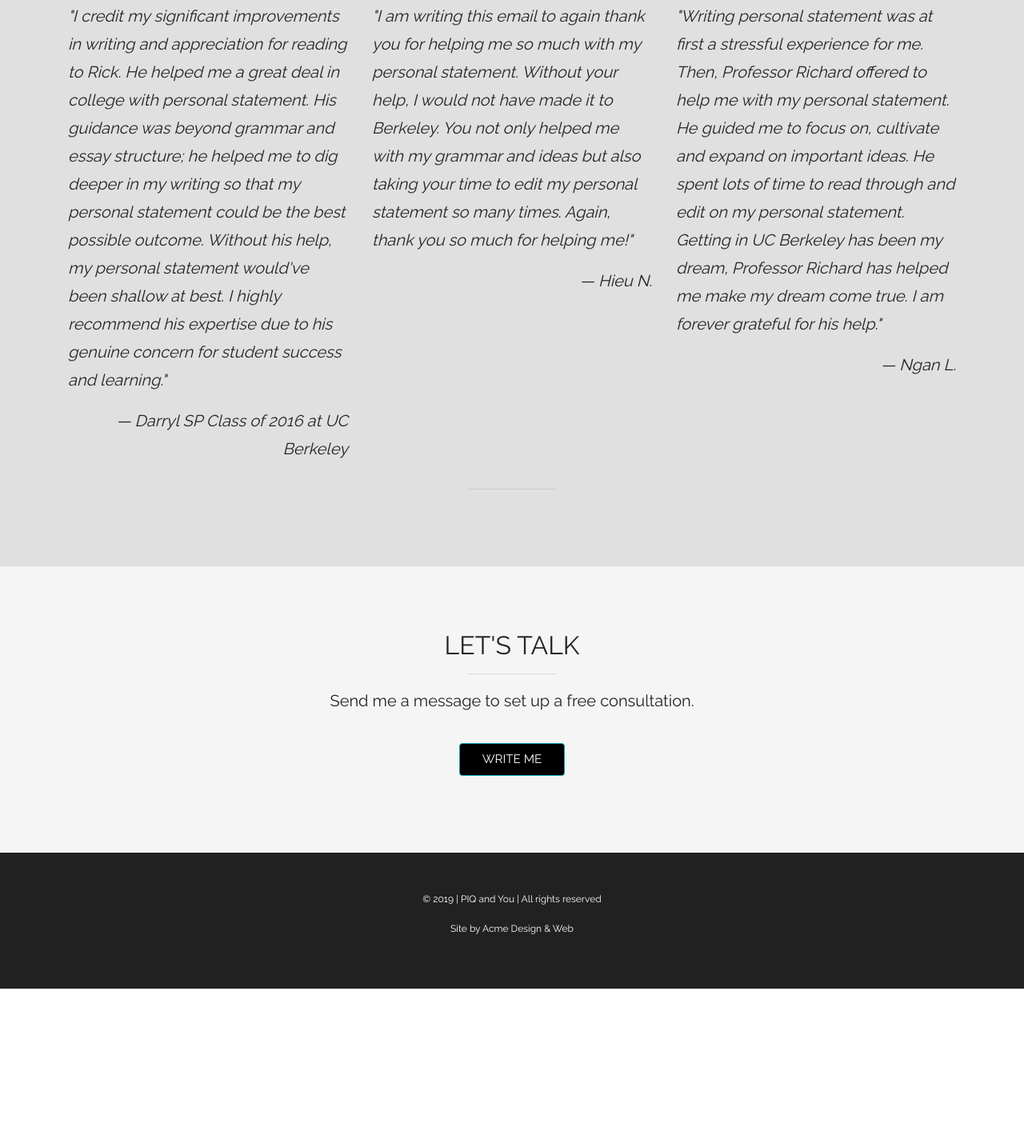
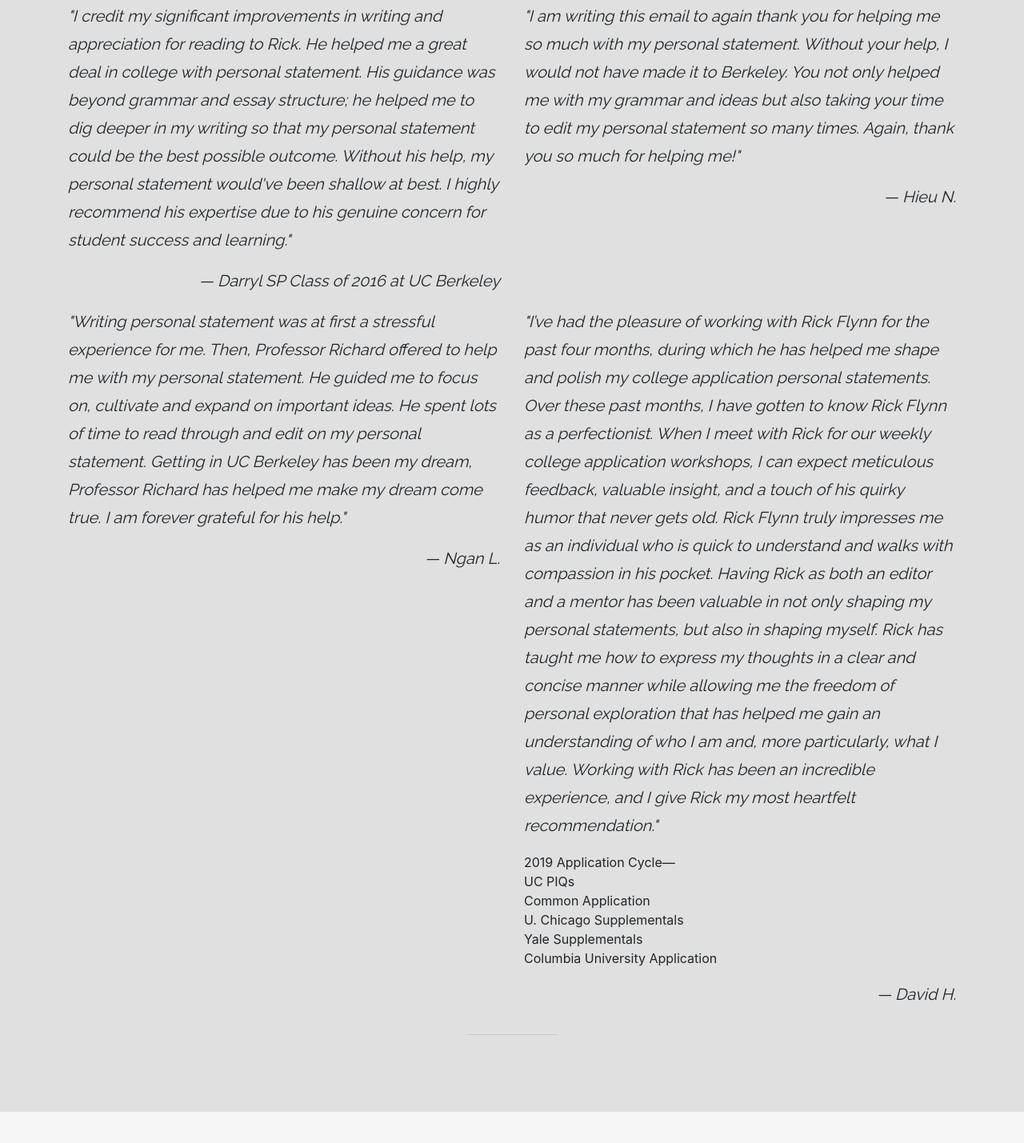
Before and after one commit to DJTrog/Flynn, a plain HTML site: page index.html in a window 1280 px wide. Shown: the part 3495-4924 px from the top of the page at 80% size. Before the commit the page ends 4731 px from the top, so only its background shows below. Drawn offline with nearby package versions, Linux system fonts and the light colour scheme; files whose address does not match are found by name.

Commit message:
new testimonial

```diff
--- a/index.html
+++ b/index.html
@@ -207,25 +207,37 @@
     <hr />
 
     <div class="row">
-      <div class="col-md-4">
+      <div class="col-md-6">
         <p class="text-left">"I credit my significant improvements in writing and appreciation for reading to Rick. He helped me a great deal in college with personal statement. His guidance was beyond grammar and essay structure; he helped me to dig deeper in my writing
           so that my personal statement could be the best possible outcome. Without his help, my personal statement would've been shallow at best. I highly recommend his expertise due to his genuine concern for student success and learning."</p>
 
           <p class="text-right">&mdash; Darryl SP Class of 2016 at UC Berkeley</p>
         </div>
 
-        <div class="col-md-4">
+        <div class="col-md-6">
           <p class="text-left">"I am writing this email to again thank you for helping me so much with my personal statement. Without your help, I would not have made it to Berkeley. You not only helped me with my grammar and ideas but also taking your time to edit my personal
             statement so many times. Again, thank you so much for helping me!"</p>
 
             <p class="text-right">&mdash; Hieu N.</p>
           </div>
 
-          <div class="col-md-4">
+          <div class="col-md-6">
             <p class="text-left">"Writing personal statement was at first a stressful experience for me. Then, Professor Richard offered to help me with my personal statement. He guided me to focus on, cultivate and expand on important ideas. He spent lots of time to read
               through and edit on my personal statement. Getting in UC Berkeley has been my dream, Professor Richard has helped me make my dream come true. I am forever grateful for his help."</p>
 
               <p class="text-right">&mdash; Ngan L.</p>
+            </div>
+            <div class="col-md-6">
+              <p class="text-left">"I’ve had the pleasure of working with Rick Flynn for the past four months, during which he has helped me shape and polish my college application personal statements. Over these past months, I have gotten to know Rick Flynn as a perfectionist. When I meet with Rick for our weekly college application workshops, I can expect meticulous feedback, valuable insight, and a touch of his quirky humor that never gets old. Rick Flynn truly impresses me as an individual who is quick to understand and walks with compassion in his pocket. Having Rick as both an editor and a mentor has been valuable in not only shaping my personal statements, but also in shaping myself. Rick has taught me how to express my thoughts in a clear and concise manner while allowing me the freedom of personal exploration that has helped me gain an understanding of who I am and, more particularly, what I value. Working with Rick has been an incredible experience, and I give Rick my most heartfelt recommendation."</p>
+              <ul><li>2019 Application Cycle&mdash;</li>
+                <li>UC PIQs</li>
+                <li>Common Application</li>
+                <li>U. Chicago Supplementals</li>
+                <li>Yale Supplementals</li>
+                <li>Columbia University Application</li>
+              </ul>
+
+              <p class="text-right">&mdash; David H.</p>
             </div>
           </div>
           <hr />
```
